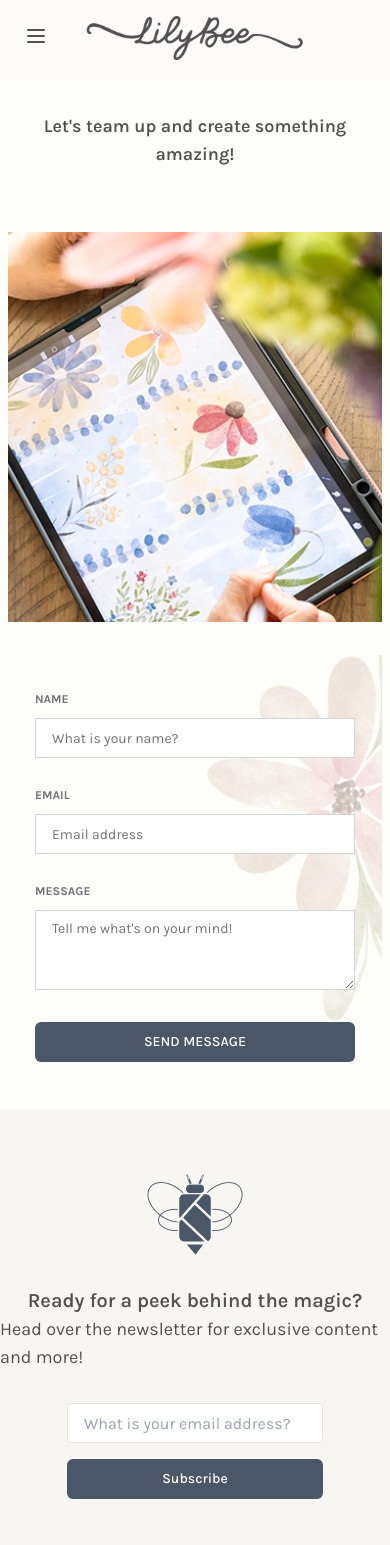
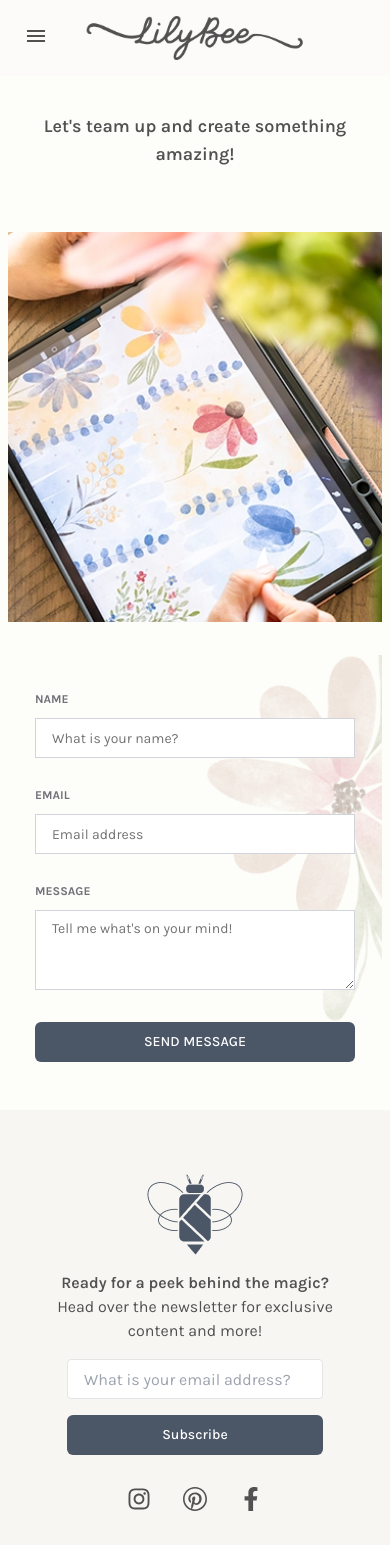
Before and after one commit to zadmin88/lilybee, a Next.js app: page /contact in a window 390 px wide. Shown: the top 1545 px of the page. Built offline with nearby package versions, Linux system fonts and the light colour scheme; no server answers.

Commit message:
Fix color on mobile toggle icons

```diff
--- a/components/footer.tsx
+++ b/components/footer.tsx
@@ -7,7 +7,7 @@ import Newsletter from "./newsletter-form";
 
 export const Footer = () => {
   return (
-    <div className="bottom-0 pt-16 bg-footerBackground w-full text-mainText    flex flex-col gap-8 items-center justify-between ">
+    <div className="bottom-0 pt-16 bg-footerBackground w-full text-mainText    flex flex-col gap-4 md:gap-8 items-center justify-between ">
       <Image
         src="/isotipo.png"
         alt="Logo"
@@ -15,11 +15,11 @@ export const Footer = () => {
         height={81}
         // className="h-16"
       />
-      <div className="flex flex-col items-center justify-center">
-        <h3 className="text-xl font-semibold">
+      <div className="flex flex-col items-center justify-center px-8 text-center">
+        <h3 className="md:text-xl font-semibold">
           Ready for a peek behind the magic?{" "}
         </h3>
-        <p className="text-lg">
+        <p className="md:text-lg">
           Head over the newsletter for exclusive content and more!
         </p>
       </div>
--- a/components/mobile-toggle.tsx
+++ b/components/mobile-toggle.tsx
@@ -1,6 +1,7 @@
 "use client";
 
 import { Menu, X } from "lucide-react";
+import { IoMdMenu } from "react-icons/io";
 import { useEffect } from "react";
 import { usePathname } from "next/navigation";
 
@@ -22,12 +23,8 @@ export const MobileToggle = ({ children }: { children: React.ReactNode }) => {
     <Sheet open={isOpen} onOpenChange={onOpen}>
       <SheetTrigger asChild>
         {isOpen ? (
-          <Button
-            variant="ghost"
-            size="icon"
-            className="lg:hidden text-mainText"
-          >
-            <X className="h-6 w-6" />
+          <Button variant="ghost" size="icon" className="lg:hidden ">
+            <X className="h-12 w-6 text-mainText" />
           </Button>
         ) : (
           <Button
@@ -35,7 +32,7 @@ export const MobileToggle = ({ children }: { children: React.ReactNode }) => {
             size="icon"
             className="lg:hidden text-mainText"
           >
-            <Menu className="h-12 w-6" />
+            <IoMdMenu className="h-16 w-6 text-mainText" />
           </Button>
         )}
       </SheetTrigger>
--- a/components/ui/button.tsx
+++ b/components/ui/button.tsx
@@ -16,7 +16,7 @@ const buttonVariants = cva(
           "border border-input bg-background hover:bg-accent hover:text-accent-foreground",
         secondary:
           "bg-secondary text-secondary-foreground hover:bg-secondary/80",
-        ghost: "hover:bg-accent hover:text-accent-foreground",
+        ghost: "",
         link: "text-primary underline-offset-4 hover:underline",
       },
       size: {
```
